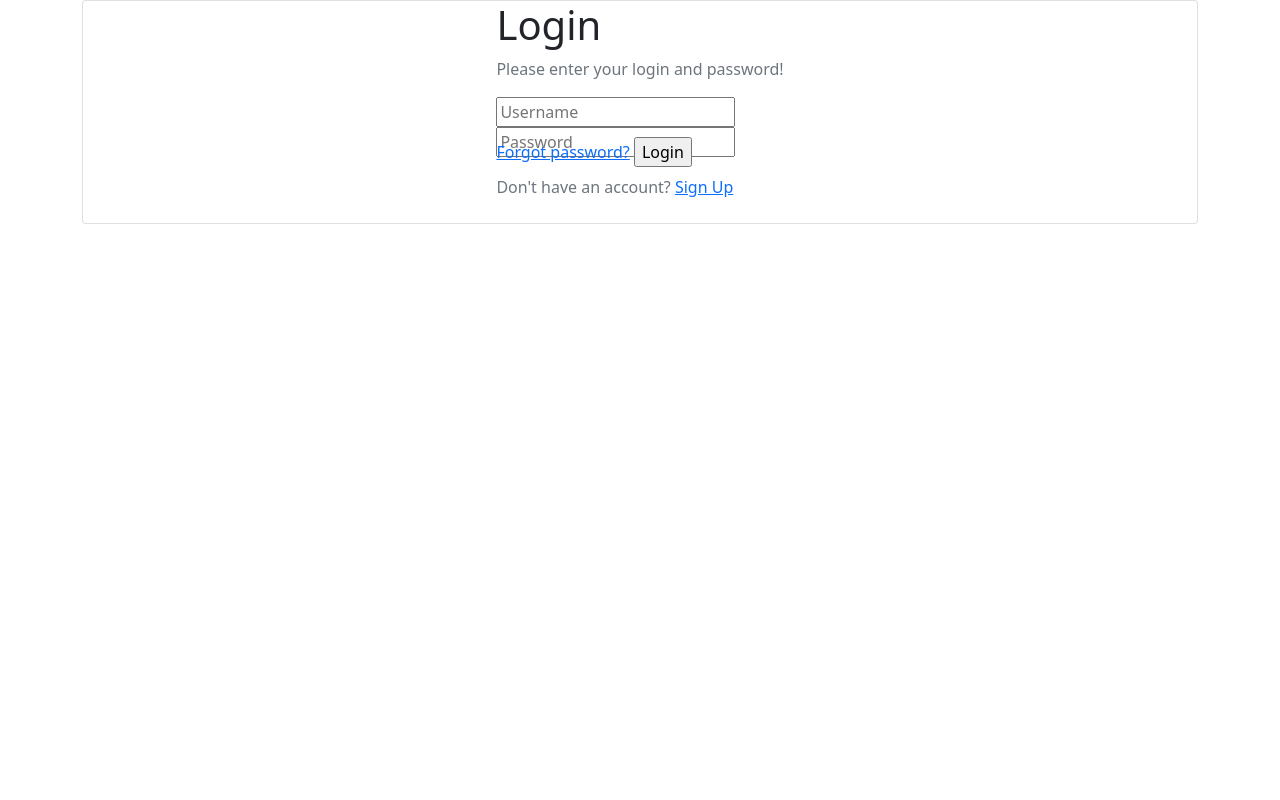
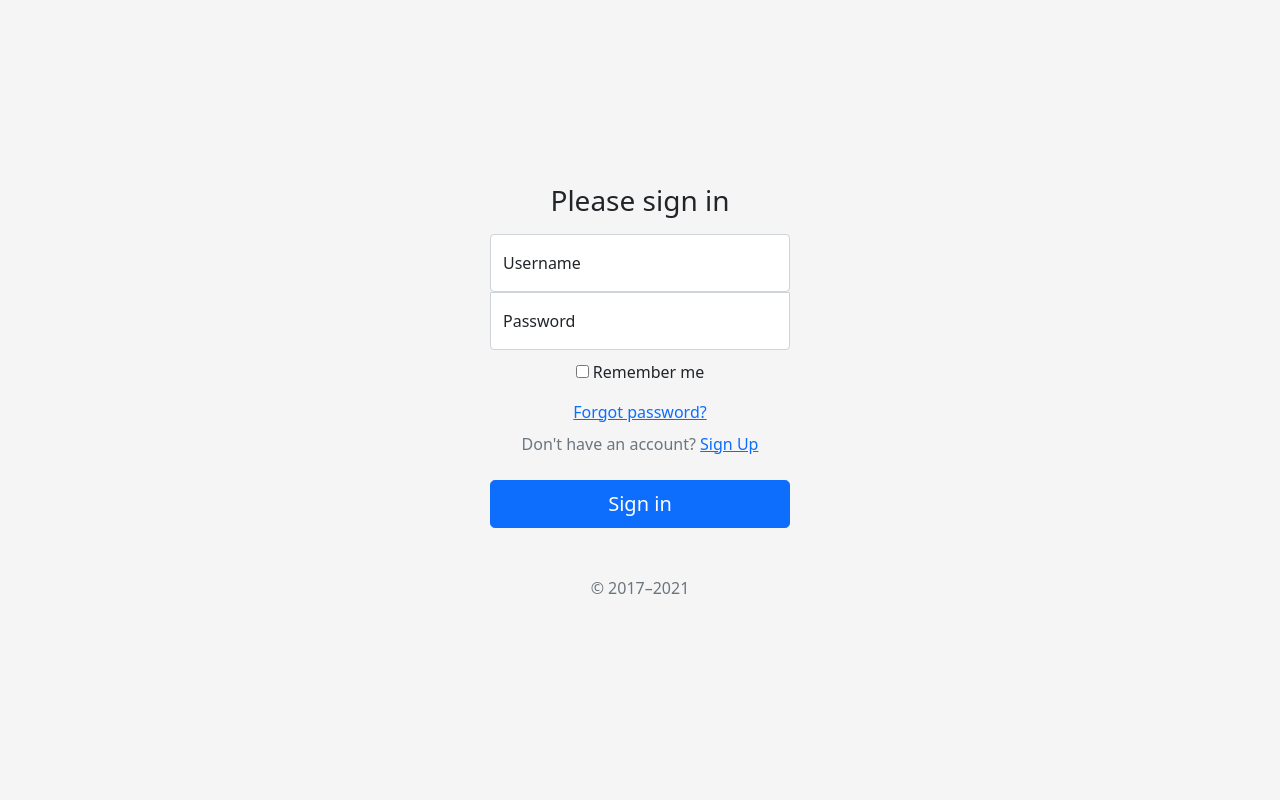
Before and after one commit to diptarag1/webster-2k21, a Django app: page /users/signin/ in a window 1280 px wide. Run offline with Django 3.2, Linux system fonts and the light colour scheme.

Commit message:
beautified signin Page

```diff
--- a/user/templates/user/signin.html
+++ b/user/templates/user/signin.html
@@ -5,26 +5,90 @@
 {% endblock %}
 
 {% block content %}
-<div class="container" id='signin'>
-	<div class="row">
-		<div class="col-12">
-			<div class="card">
+    <style>html,
+    body {
+        height: 100%;
+    }
+
+    body {
+        display: flex;
+        align-items: center;
+        padding-top: 40px;
+        padding-bottom: 40px;
+        background-color: #f5f5f5;
+    }
+
+    .form-signin {
+        width: 100%;
+        max-width: 330px;
+        padding: 15px;
+        margin: auto;
+    }
+
+    .form-signin .checkbox {
+        font-weight: 400;
+    }
+
+    .form-signin .form-floating:focus-within {
+        z-index: 2;
+    }
+
+    .form-signin input[type="email"] {
+        margin-bottom: -1px;
+        border-bottom-right-radius: 0;
+        border-bottom-left-radius: 0;
+    }
+
+    .form-signin input[type="password"] {
+        margin-bottom: 10px;
+        border-top-left-radius: 0;
+        border-top-right-radius: 0;
+    }
+    </style>
+{#    <form class="box mx-auto" method="POST" action="">#}
+{#        {% csrf_token %}#}
+{##}
+{#        <h1>Login</h1>#}
+{#        <p class="text-muted"> Please enter your login and password!</p>#}
+{#        <input type="text" name="username" placeholder="Username">#}
+{#        <div class="passw mx-auto d-block" style="margin-bottom: -20px;">#}
+{#            <input type="password" name="password" id="password" placeholder="Password">#}
+{#            <span toggle="#password" class="fa fa-eye toggle-password field-icon"></span>#}
+{#        </div>#}
+{#        <a class="forgot" href="{% url 'signup' %}">Forgot password?</a>#}
+{#        <input type="submit" name="" value="Login">#}
+{#        <p class="forgot text-muted" style="line-height: 2.5em;">Don't have an account? <a#}
+{#                href="{% url 'signup' %}" class="signup">Sign Up</a></p>#}
+{#    </form>#}
+
+
+    <main class="form-signin text-center">
         <form class="box mx-auto" method="POST" action="">
             {% csrf_token %}
-					<h1>Login</h1>
-					<p class="text-muted"> Please enter your login and password!</p>
-					<input type="text" name="username" placeholder="Username">
-					<div class="passw mx-auto d-block" style="margin-bottom: -20px;">
-						<input type="password" name="password" id="password" placeholder="Password">
-						<span toggle="#password" class="fa fa-eye toggle-password field-icon"></span>
+            <h1 class="h3 mb-3 fw-normal">Please sign in</h1>
+
+            <div class="form-floating">
+                <input type="username" id="username" class="form-control" name="username" placeholder="Username">
+                <label for="floatingInput">Username</label>
+            </div>
+            <div class="form-floating">
+                <input type="password" id="password" class="form-control" name="password" placeholder="Password">
+                <label for="floatingPassword">Password</label>
+            </div>
+
+            <div class="checkbox mb-3">
+                <label>
+                    <input type="checkbox" value="remember-me"> Remember me
+                </label>
             </div>
              <a class="forgot" href="{% url 'signup' %}">Forgot password?</a>
-					<input type="submit" name="" value="Login">
         <p class="forgot text-muted" style="line-height: 2.5em;">Don't have an account? <a
                 href="{% url 'signup' %}" class="signup">Sign Up</a></p>
+            <button name="Sign in" class="w-100 btn btn-lg btn-primary" type="submit">Sign in</button>
+            <p class="mt-5 mb-3 text-muted">&copy; 2017–2021</p>
         </form>
-			</div>
-		</div>
-	</div>
-</div>
+    </main>
+
+
+
 {% endblock %}
```
Lines whose indentation alone changed are shown as unchanged.
